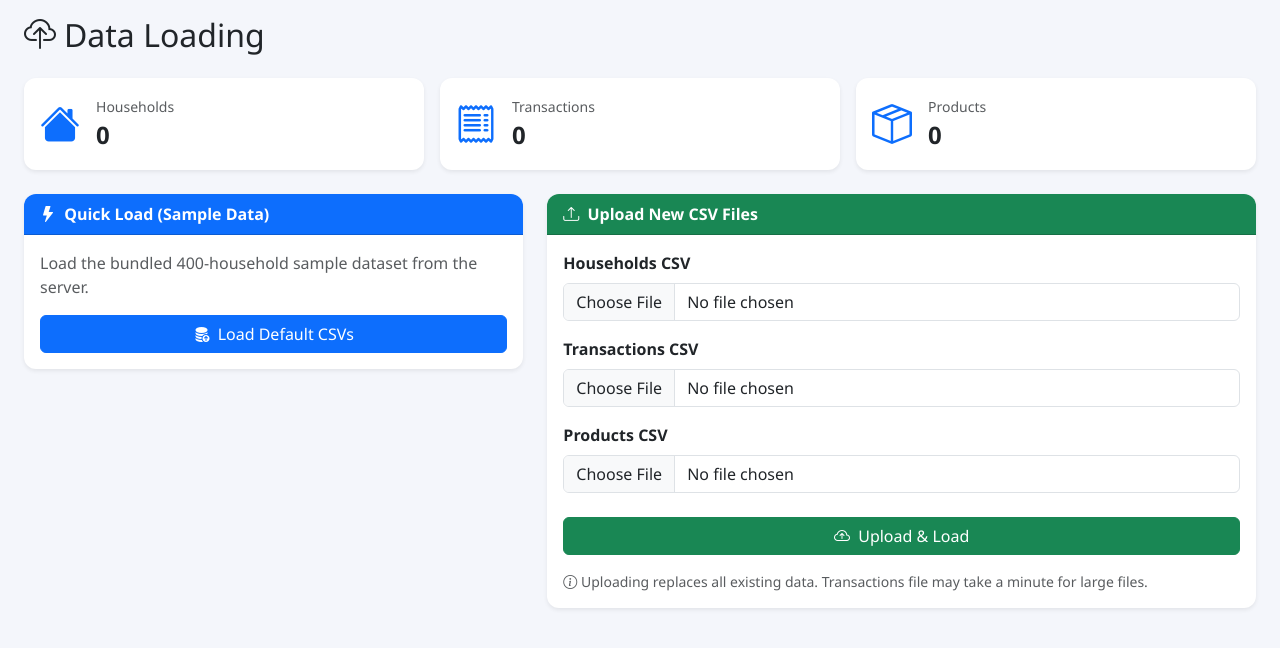
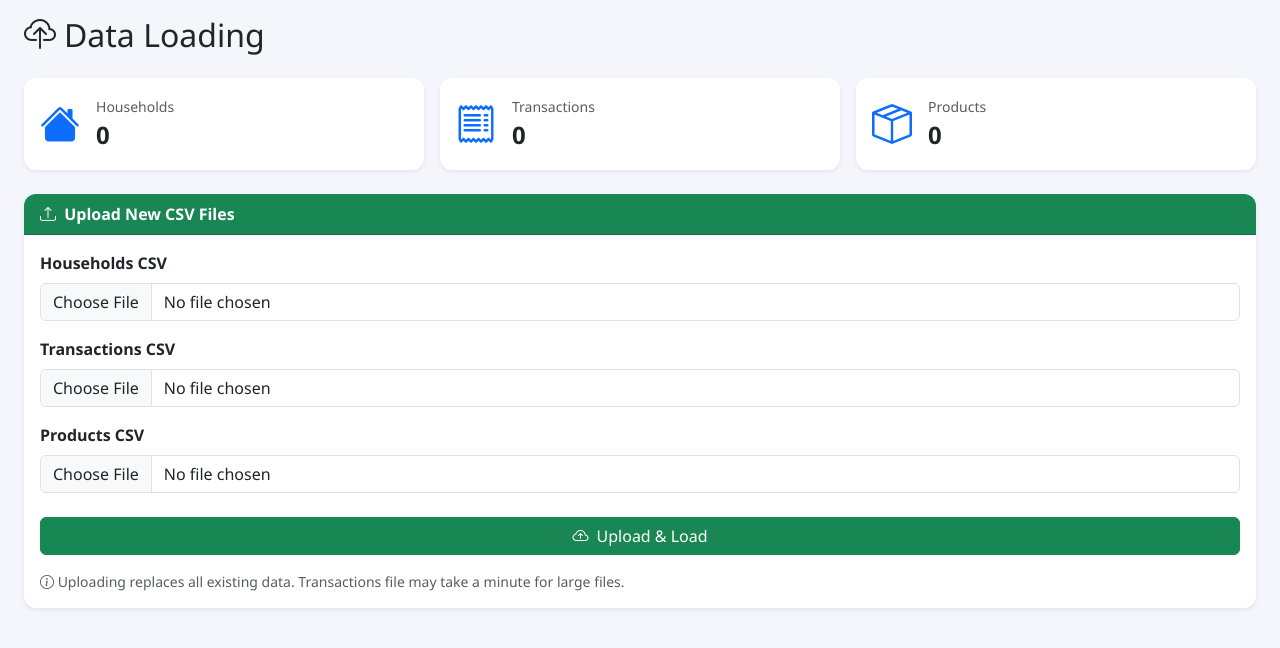
Before and after one commit to NALLAMOTURENU/Clarix_retail_ASR, a Flask app: page /upload in a window 1280 px wide. Shown: the part 62-710 px from the top of the page. Run offline with Flask 3, Linux system fonts and the light colour scheme; the visitor is signed in with stand-in values (Sample User, id 1).

Commit message:
Remove Quick Load (Sample Data) feature — not functional on Azure

```diff
--- a/templates/upload.html
+++ b/templates/upload.html
@@ -23,26 +23,8 @@
 </div>
 
 <div class="row g-4">
-  <!-- Load default sample data -->
-  <div class="col-lg-5">
-    <div class="card border-0 shadow-sm">
-      <div class="card-header fw-semibold bg-primary text-white">
-        <i class="bi bi-lightning-fill me-1"></i> Quick Load (Sample Data)
-      </div>
-      <div class="card-body">
-        <p class="text-muted">Load the bundled 400-household sample dataset from the server.</p>
-        <form method="get" action="{{ url_for('upload') }}">
-          <input type="hidden" name="load_default" value="1" />
-          <button type="submit" class="btn btn-primary w-100">
-            <i class="bi bi-database-fill-up me-1"></i> Load Default CSVs
-          </button>
-        </form>
-      </div>
-    </div>
-  </div>
-
   <!-- Upload custom CSVs -->
-  <div class="col-lg-7">
+  <div class="col-lg-12">
     <div class="card border-0 shadow-sm">
       <div class="card-header fw-semibold bg-success text-white">
         <i class="bi bi-upload me-1"></i> Upload New CSV Files
```
